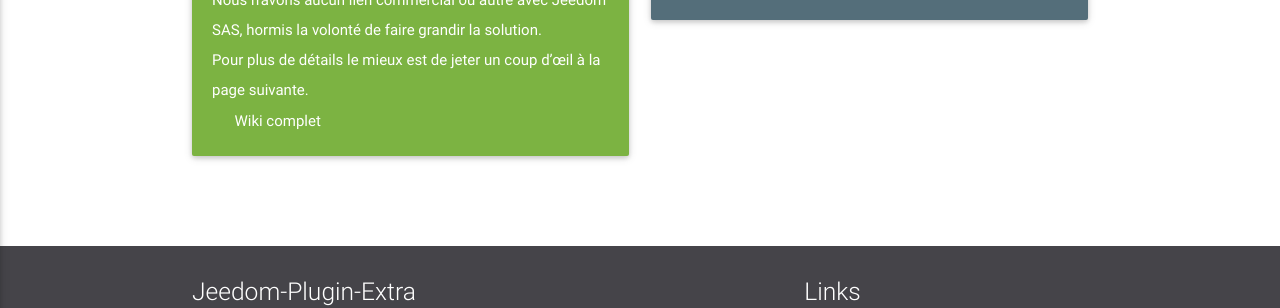
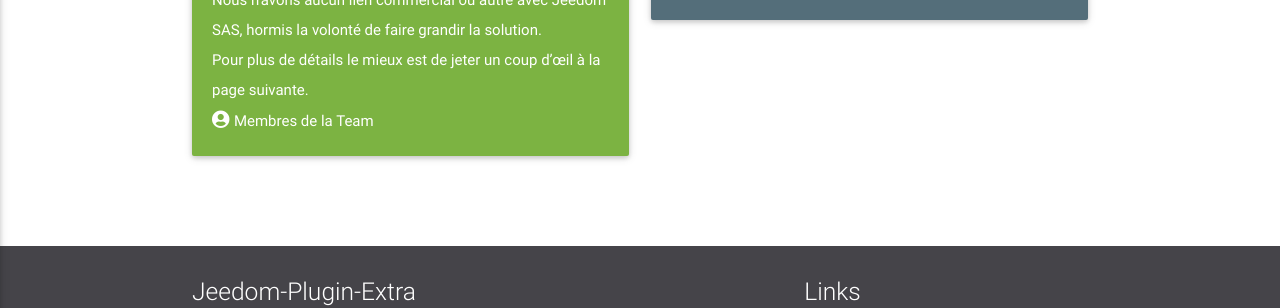
Before and after one commit to NextDom/NextDom.github.io, a Jekyll site: the page index.html, which Jekyll copies as it is, in a window 1280 px wide. Shown: the part 604-912 px from the top of the page. Built offline with Jekyll 4.4.1, drawn with Linux system fonts in a browser that asks for light colours; nearby versions of some CDN libraries.

Commit message:
Update index.html

```diff
--- a/index.html
+++ b/index.html
@@ -93,7 +93,7 @@
  									<p>Nous sommes un regroupement de développeurs, passionnés, adeptes de la solution Open Source de domotique Jeedom réalisé par une équipe géniale ! </br>
                 Nous n'avons aucun lien commercial ou autre avec Jeedom SAS, hormis la volonté de faire grandir la solution.</br>
                 Pour plus de détails le mieux est de jeter un coup d’œil à la page suivante.</br>
-                 <a class="white-text" style="font-size:1.2rem"><i class="fab fa-user-circle"></i> <a class="white-text" href="https://github.com/Jeedom-Plugins-Extra/Jeedom-Plugins-Extra/wiki/02---Pr%C3%A9sentation-des-membres-de-la-Team">Wiki complet</a></br>
+                 <a class="white-text" style="font-size:1.2rem"><i class="fas fa-user-circle"></i> <a class="white-text" href="https://github.com/Jeedom-Plugins-Extra/Jeedom-Plugins-Extra/wiki/02---Pr%C3%A9sentation-des-membres-de-la-Team">Membres de la Team</a></br>
  									</p>
  								</div>
  							</div>
```
